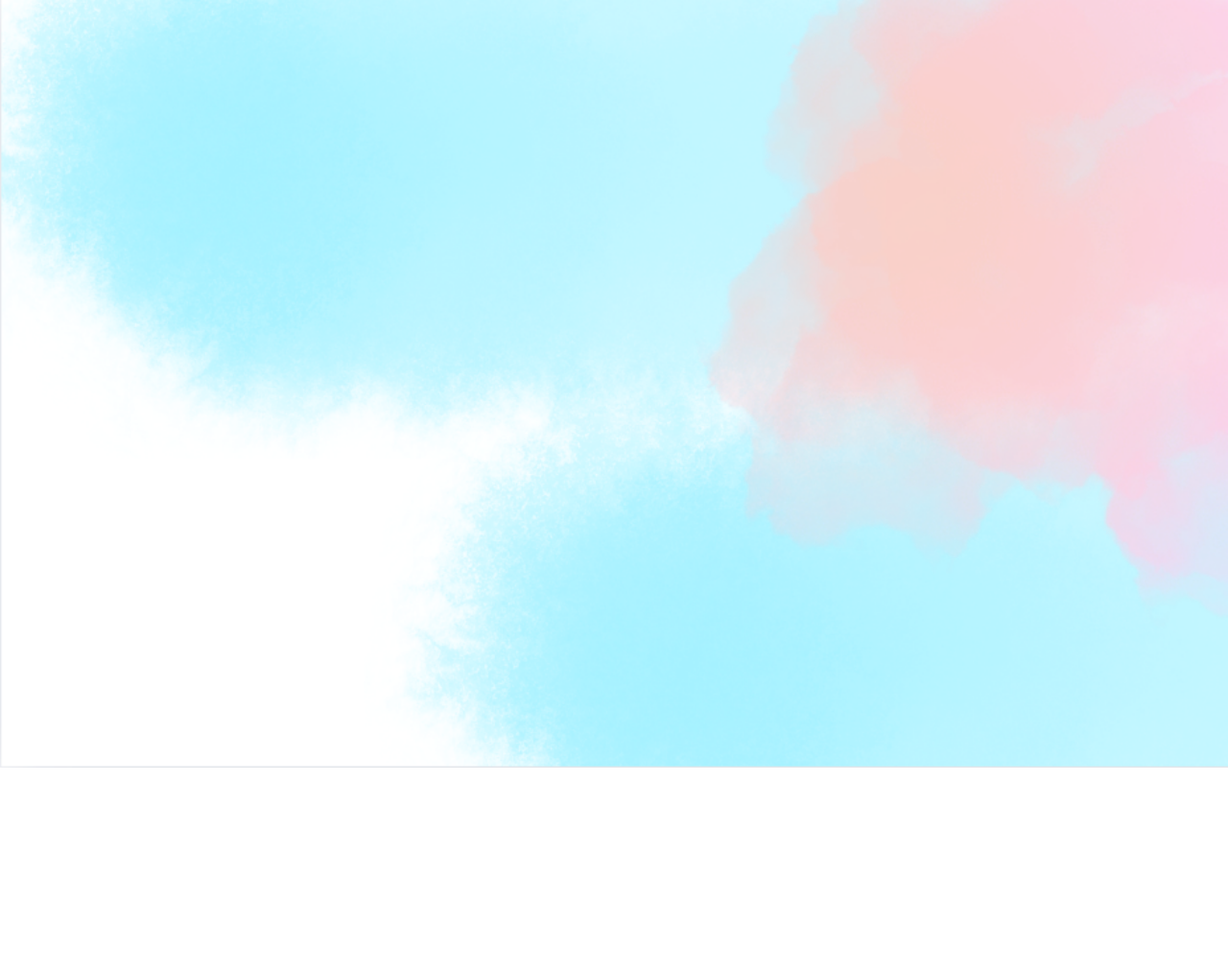
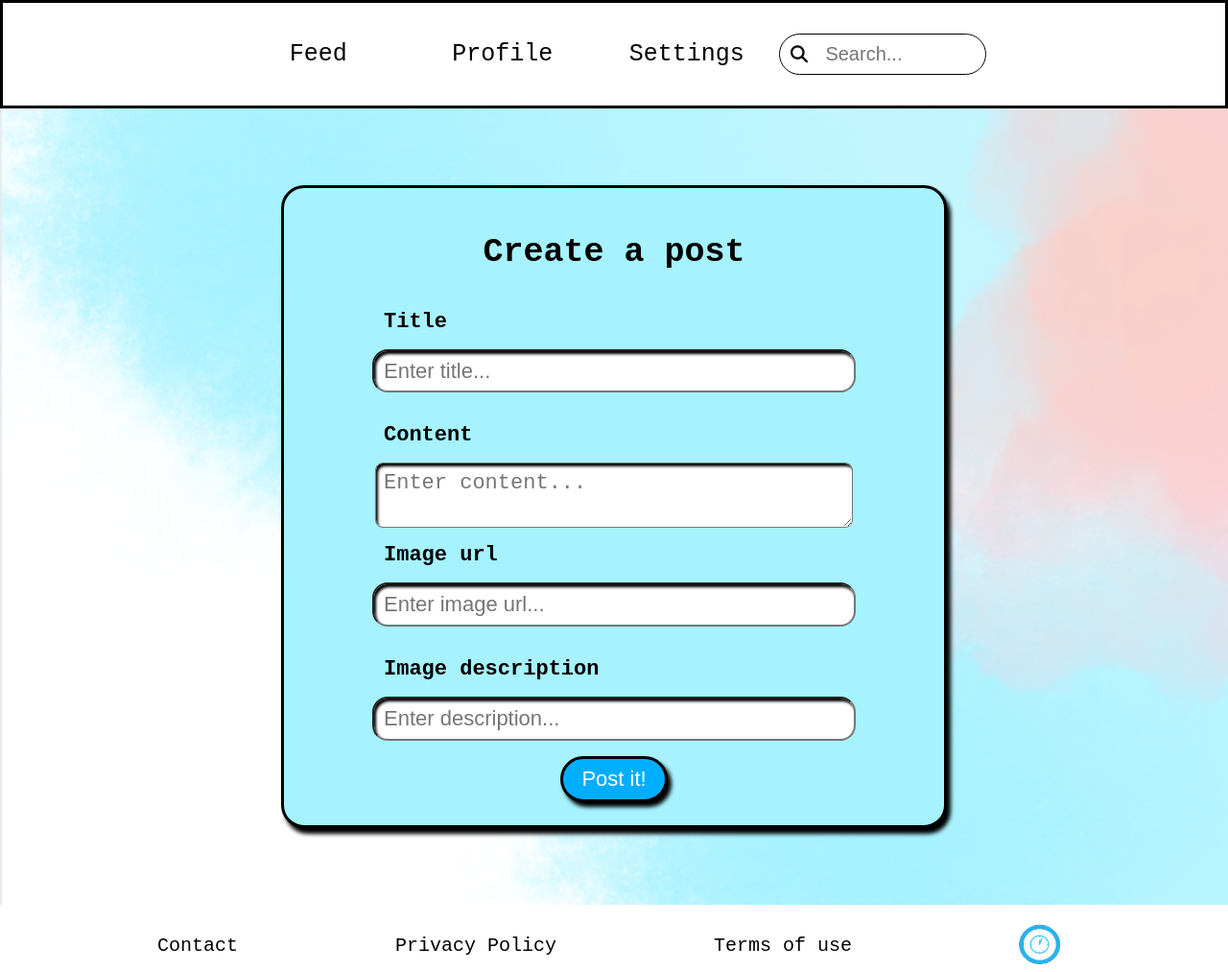
Before and after one commit to Tomatsuppe11211/javascript-2-assignment, a website built with Vite: page timeturner/post/create-post.html in a window 1280 px wide. Shown: the whole page at 96% size. Before the commit the page ends 800 px from the top, so only its background shows below. Built offline with nearby package versions, Linux system fonts and the light colour scheme.

Commit message:
Styled, and scaled the create post page
Create post pages is finished in style, but still requires implementing into the main styling code (DRY it).

Next step is making it create social posts

```diff
--- a/timeturner/css/style.css
+++ b/timeturner/css/style.css
@@ -38,7 +38,9 @@ form h1, a, #showAllPosts h1, .extraInfo{text-align: center;}
 
 form input, label{width: 30rem;}
 
-form input, label, #loginButton{margin-top: 1rem;}
+form input, label, #loginButton, #createPostForm textarea{margin-top: 1rem;}
+
+form, #createPostForm, #createPostButton{border: Solid #000;}
 
 p, #loginButton{font-size: 18px;}
 
@@ -48,12 +50,21 @@ p, #loginButton{font-size: 18px;}
 
 #loginMessage, #registerMessage{display: none; color: #ff0000;}
 
-#loginForm, #registerButton:hover{background-color: #A6F2FF;}
+#loginForm, #registerButton:hover, #createPostForm{background-color: #A6F2FF;}
 
 #showAllPosts, .extraInfo, nav div{height: fit-content;}
 
+#createPostForm, .action-buttons{margin-top: 5rem;}
+
+#editProfileButton, #createPostButton{
+    border-radius: 10rem;
+    background-color: #00aeff;
+    color: #fff;
+    box-shadow: 4px 5px 4px #000;
+}
 
 
+#editProfileButton:hover, #createPostButton:hover{color: #000; background-color: #FAD5DE;}
 
 
 
@@ -153,19 +164,8 @@ nav input{border: none}
     border: Solid black;
 }
 
-#editProfileButton{
-    font-size: 16px;
-    padding: 0.5rem;
-    border-radius: 10rem;
-    background-color: #00aeff;
-    color: #fff;
-    box-shadow: 4px 5px 4px #000;
-}
+#editProfileButton{font-size: 16px;}
 
-#editProfileButton:hover{
-    background-color: #FAD5DE;
-    color: #000;
-}
 
 #profileInfo{
     display: flex;
@@ -178,6 +178,19 @@ nav input{border: none}
 /*----------------------------------------------------*/
 
 
+
+
+
+
+
+/*create post page*/
+/*------------------------------------------------------*/
+#createPostForm textarea{
+    border-radius: 0.5rem;
+    padding: 0.5rem;
+    box-shadow: inset 2px 3px 3px #000;
+}
+/*------------------------------------------------------*/
 
 
 
@@ -215,7 +228,7 @@ a:hover{color: #00aeff;}
 footer nav{width: 100%;}
 
 
-.action-buttons{height: fit-content; margin-top: 5rem; margin-left: 8rem;}
+.action-buttons{height: fit-content; margin-left: 8rem;}
 
 .press-button{height: 8rem; font-size: 24px; border: solid #567C8D; }
 
@@ -239,7 +252,6 @@ footer nav{width: 100%;}
 
 
 form{
-    border: solid #000;
     width: 35rem;
     height: auto;
     padding: 1.5rem;
@@ -261,7 +273,8 @@ form a{text-decoration: underline; color:#00aeff;}
 
 label{text-align: left;}
 
-#loginButton, #registerButton{padding: 0.5rem;}
+#loginButton, #registerButton, #editProfileButton,
+#createPostButton{padding: 0.5rem;}
 
 p{margin-top: 0.2rem;}
 
@@ -324,9 +337,9 @@ p{margin-top: 0.2rem;}
     .press-button, footer a, #showAllPosts h1{font-size: 12px;}
 
     form, .action-buttons{margin-bottom: 5rem;}
-    form input, label, #showAllPosts div, #showAllPosts p{width: 90%;}
-    form input, label, form p, form a, #loginButton,
-    #registerButton, nav input{font-size: 14px;}
+    form input, label, #showAllPosts div, #showAllPosts p, #createPostForm textarea{width: 90%;}
+    form input, label, form p, form a, #loginButton, #createPostForm textarea,
+    #registerButton, nav input, #createPostButton{font-size: 14px;}
 
 
     main{justify-content: space-evenly; align-items: center;}
@@ -342,7 +355,7 @@ p{margin-top: 0.2rem;}
 
     form{width: 60vw;}
     form h1, nav i{font-size: 25px;}
-    #loginButton, #registerButton{width: 5rem;}
+    #loginButton, #registerButton, #createPostButton{width: 5rem;}
 
     #showAllPosts div {padding: 0.2rem;}
     #showAllPosts img{height: 150px; width: 100%;}
@@ -387,9 +400,10 @@ p{margin-top: 0.2rem;}
 /*Tablet vertical*/
 @media(min-width: 768px){
     form input, label, form p, form a, #loginButton, #registerButton,
-    footer a, .press-button, nav div i, nav input, #showAllPosts p{font-size: 18px;}
+    footer a, .press-button, nav div i, nav input, #showAllPosts p,
+    #createPostForm textarea, #createPostButton{font-size: 18px;}
 
-    form input, form p, label{width: 75%;}
+    form input, form p, label, #createPostForm textarea{width: 75%;}
 
     .action-buttons, #showAllPosts{margin-top: 3rem;}
 
@@ -412,7 +426,7 @@ p{margin-top: 0.2rem;}
 
     form{width: 50vw;}
 
-    #registerButton{width: 7rem;}
+    #registerButton, #createPostButton{width: 7rem;}
 
     .mobileNav{display: none;}
     .desktopNav{display: flex;}
@@ -430,14 +444,15 @@ p{margin-top: 0.2rem;}
 /*Quick costumization*/
 @media(min-width: 950px){#showAllPosts img{height: 350px;}}
 @media(min-width: 1100px){
-    form input, label, form p, form a, #loginButton, footer a, #registerButton{font-size: 22px;}
+    form input, label, form p, form a, #loginButton, footer a,
+    #registerButton, #createPostForm textarea, #createPostButton{font-size: 22px;}
 
     .action-buttons{width: 40vw;}
 
     form{width: 50vw;}
     form h1{font-size: 35px;}
     form input{padding: 0.3rem 0.6rem;}
-    #loginButton, #registerButton{width: 7rem;}
+    #loginButton, #registerButton, #createPostButton{width: 7rem;}
 }
 
 
@@ -477,7 +492,7 @@ p{margin-top: 0.2rem;}
 
 /*Desktop screens*/
 @media(min-width: 1366px){
-    form input, label, form p{width: 60%;}
+    form input, label, form p, #createPostForm textarea{width: 60%;}
 
     .press-button, footer a{font-size: 25px;}
 
@@ -499,22 +514,23 @@ p{margin-top: 0.2rem;}
 
 /*Quick costumization*/
 @media(min-width: 1550px){
-    form input, label, form p{width: 55%;}
+    form input, label, form p, #createPostForm textarea{width: 55%;}
     #showAllPosts img{max-height: 600px;}
 }
 @media(min-width: 1700px){
-    form input, label, form p, form a, #loginButton, #registerButton{font-size: 25px;}
+    form input, label, form p, form a, #loginButton, #registerButton,
+    #createPostForm textarea, #createPostButton{font-size: 25px;}
 
     .second{margin-left: 10rem;} .fade-text{right: 8rem;}
 
     form h1{font-size: 50px;}
 
-    #registerButton{width: 9rem;}
+    #registerButton, #createPostButton{width: 9rem;}
 }
 
 /*Full HD size desktop*/
 @media(min-width: 1920px){
-    form input, label, form p{width: 50%;}
+    form input, label, form p, #createPostForm textarea{width: 50%;}
 
     .logo, .second{margin-left: 15rem;}
 
--- a/timeturner/post/create-post.html
+++ b/timeturner/post/create-post.html
@@ -4,9 +4,60 @@
     <meta charset="UTF-8">
     <meta name="viewport" content="width=device-width, initial-scale=1.0">
     <title>Timeturner.com/create-post</title>
+    <script src="https://kit.fontawesome.com/8908c40066.js" crossorigin="anonymous"></script>
 </head>
 <body>
+    <header>
+        <nav class="desktopNav">
+            <a href="index.html">Feed</a>
+            <a href="../src/account/profile.html">Profile</a>
+            <a href="#">Settings</a>
+            <div>
+                <i class="fa-solid fa-magnifying-glass" id="desktopSearch"></i>
+                <input type="text" placeholder="Search...">
+            </div>
+        </nav>
 
+        <nav class="mobileNav">
+            <a href="index.html"><i class="fa-solid fa-house"></i></a>
+            <a href="../src/account/profile.html"><i class="fa-solid fa-user"></i></a>
+            <a href=""><i class="fa-solid fa-gear"></i></a>
+            <div>
+                <i class="fa-solid fa-magnifying-glass" id="mobileSearch"></i>
+                <input type="text" placeholder="Search...">
+            </div>
+        </nav>
+    </header>
+
+    <main class="forms">
+        <form id="createPostForm">
+            <h1>Create a post</h1>
+
+            <label for="createPostTitle">Title</label>
+            <input type="text" placeholder="Enter title...  " id="createPostTitle" maxlength="30" required>
+
+            <label for="createPostBody">Content</label>
+            <textarea id="createPostBody" placeholder="Enter content..."></textarea>
+
+            <label for="postImageUrl">Image url</label>
+            <input type="url" placeholder="Enter image url...">
+
+            <label for="postImageDescription">Image description</label>
+            <input type="text" placeholder="Enter description..." maxlength="20">
+
+            <button id="createPostButton">Post it!</button>
+        </form>
+    </main>
+
+
+    <footer>
+        <nav>
+            <a href="#">Contact</a>
+            <a href="#">Privacy Policy</a>
+            <a href="#">Terms of use</a>
+            <a href="../index.html"><img src="../images/footer_logo.png"></a>
+        </nav>
+    </footer>
 
     <script type="module" src="/src/main.ts"></script>
 </body>
--- a/timeturner/post/feed.ts
+++ b/timeturner/post/feed.ts
@@ -14,8 +14,6 @@ let profile: profileToken | null = null
 if (getProfile){profile = JSON.parse(getProfile)}
 
 const token = profile?.accessToken
-
-console.log(profile)
 
 
 
@@ -79,7 +77,6 @@ async function getPosts(){
 
         const data = await response.json()
         const posts = data.data
-        console.log(posts.length + ' posts found')
 
         for(let i = 0; i < posts.length; i++){
             const postDiv = document.createElement('div')
```
